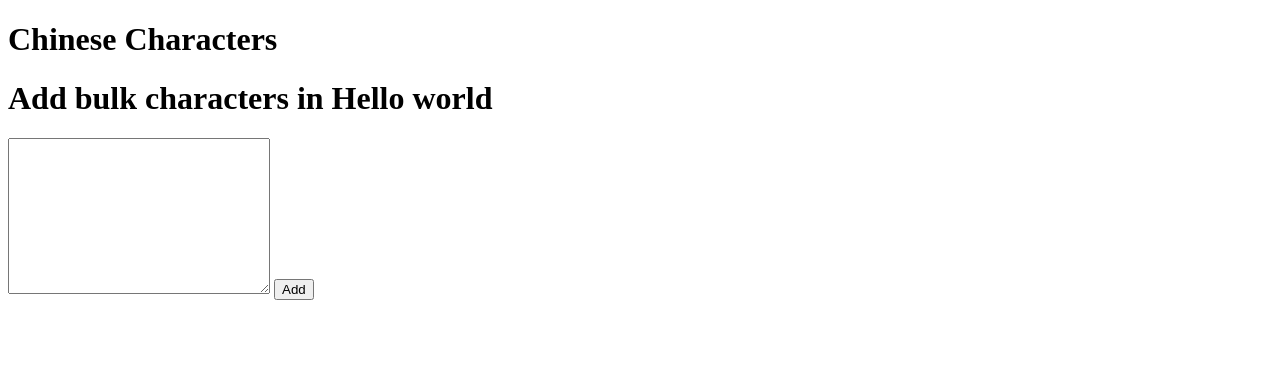
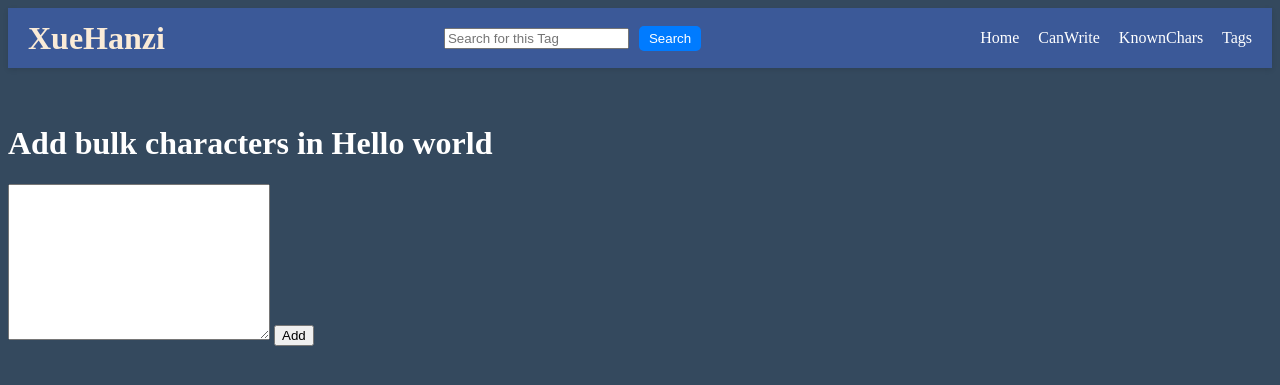
Before and after one commit to chandra-deb/XueHanzi, a Flask app: page /add_bulk_char_in_tag/1 in a window 1280 px wide. Shown: the top 385 px of the page. Run offline with Flask 3, Linux system fonts and the light colour scheme; the visitor is signed in with stand-in values (Sample User, id 1); data comes from the database, SQL or seed files in the repository.

Commit message:
add subtle important changes for better ux

```diff
--- a/backend/templates/add_bulk_chars_in_tag.html
+++ b/backend/templates/add_bulk_chars_in_tag.html
@@ -5,15 +5,126 @@
     <meta charset="UTF-8">
     <meta name="viewport" content="width=device-width, initial-scale=1.0">
     <title>Document</title>
+    <style>
+        body {
+            background: #34495e;
+            color: #fff;
+
+        }
+
+        .header {
+            background: #3b5998;
+            height: 60px;
+            width: 100%;
+            color: #fff;
+            display: flex;
+            align-items: center;
+            justify-content: space-between;
+            padding: 0 20px;
+            box-shadow: 0 2px 5px rgba(0, 0, 0, 0.1);
+            flex-wrap: wrap;
+            box-sizing: border-box;
+        }
+
+        .header .logo h1 {
+            margin: 0;
+            flex: 1 0 100%;
+            text-align: center;
+        }
+
+        .header nav {
+            flex: 1 0 100%;
+            text-align: center;
+            margin: 10px 0;
+        }
+
+        .header nav a {
+            color: #fff;
+            text-decoration: none;
+            margin-right: 15px;
+        }
+
+        .header nav a:last-child {
+            margin-right: 0;
+        }
+
+        .header form {
+            display: flex;
+            align-items: center;
+            flex: 1 0 100%;
+        }
+
+        .header input[type="text"] {
+            margin-right: 10px;
+            flex: 1 0 auto;
+        }
+
+        .header input[type="submit"] {
+            background: #007BFF;
+            color: #fff;
+            border: none;
+            border-radius: 5px;
+            padding: 5px 10px;
+            cursor: pointer;
+        }
+
+        .header input[type="submit"]:hover {
+            background: #0056b3;
+        }
+
+        @media (min-width: 600px) {
+            .header {
+                flex-wrap: nowrap;
+            }
+
+            .header .logo h1 {
+                flex: 0 0 auto;
+                text-align: left;
+            }
+
+            .header nav {
+                flex: 0 0 auto;
+                text-align: right;
+            }
+
+            .header form {
+                flex: 0 0 auto;
+            }
+        }
+
+        a {
+            text-decoration: none;
+        }
+    </style>
 </head>
 
 <body>
 
     <div class="header">
         <div class="logo">
-            <h1>Chinese Characters</h1>
+            <a href="#" style="color:antiquewhite; text-decoration: none;">
+                <h1>XueHanzi</h1>
+            </a>
         </div>
+        <form action="/search-for-tag/{{tag.id}}" method="post">
+            <input style="size: 30px;" type="text" name="query" placeholder="Search for this Tag">
+            <input type="submit" value="Search">
+        </form>
+        <nav>
+            <a href="/">Home</a>
+            <a href="/wchars">CanWrite</a>
+            <a href="/kchars">KnownChars</a>
+            <a href="/tags">Tags</a>
+        </nav>
     </div>
+
+
+
+
+
+
+    <hr size="30px" style="border: none;">
+
 
     <div class="card">
         <h1>Add bulk characters in {{tag.name}}</h1>
--- a/backend/templates/tags.html
+++ b/backend/templates/tags.html
@@ -328,7 +328,7 @@
         <div>
 
             <a href="{{ url_for('tag_characters', tag_id=tag.id) }}"
-                style="font-size: 1.3em;color:whitesmoke;padding: 5px;">{{
+                style="background: #4785c763;font-size: 1.3em;color:whitesmoke;padding: 5px;">{{
                 tag.name
                 }}</a>
         </div>
```
Also changed, not shown: backend/templates/kchars.html (+5 -4 lines), backend/templates/search_results.html (+17 -11 lines), backend/templates/wchars.html (+5 -4 lines).
